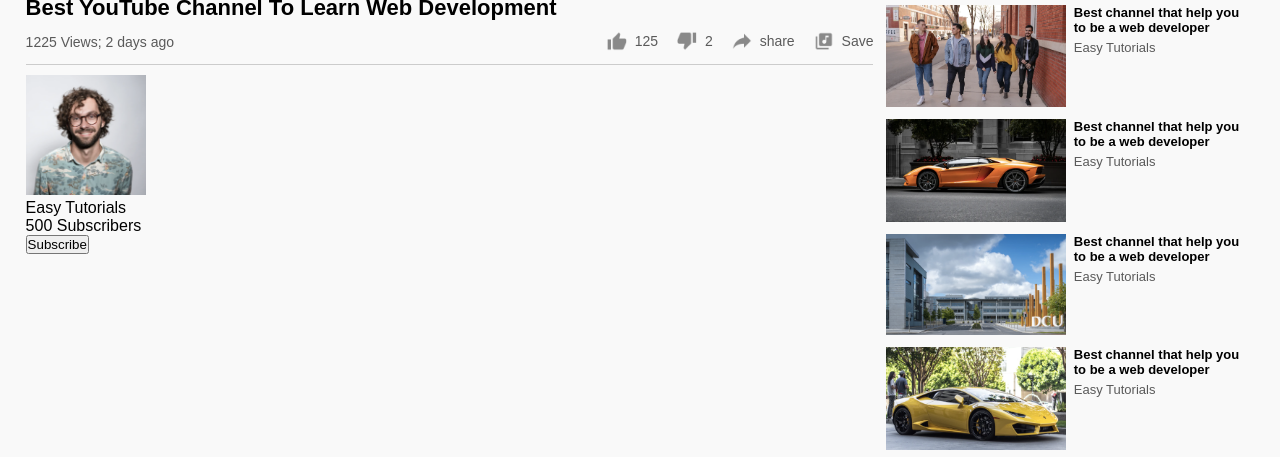
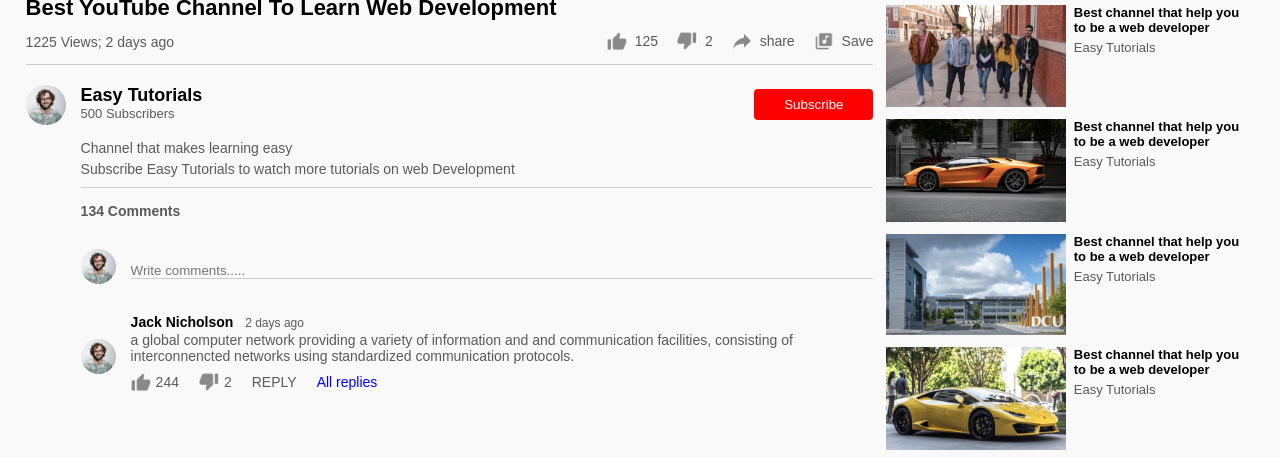
Before and after one commit to nithyarg/you-tube-responsive, a plain HTML site: page play video.html in a window 1280 px wide. Shown: the part 526-983 px from the top of the page. Drawn offline with Linux system fonts and the light colour scheme.

Commit message:
1.55m  complted

```diff
--- a/play video.html
+++ b/play video.html
@@ -56,6 +56,37 @@
               </div>
               <button type="button">Subscribe</button>
             </div>
+            <div class="vid-description">
+              <p>Channel that makes learning easy</p>
+              <p>Subscribe Easy Tutorials to watch more tutorials on web Development</p>
+              <hr>
+              <h4>134 Comments</h4>
+
+              <div class="add-comment">
+                <img src="images/Jack.png">
+                <input type="text" placeholder="Write comments.....">
+              </div>
+              <div class="old-comment">
+                <img src="images/Jack.png">
+                <div>
+                  <h3>Jack Nicholson <span>2 days ago</span></h3>
+                  <p> a global computer network providing a variety of information and
+                    and communication facilities, consisting of interconnencted networks
+                    using standardized communication protocols. </p>
+                    <div class="acomment-action">
+                      <img src="images/like.png">
+                      <span>244</span>
+                      <img src="images/dislike.png">
+                      <span>2</span>
+                      <span>REPLY</span>
+                      <a href="">All replies</a>
+                    </div>
+                </div>
+              </div>
+
+
+            </div>
+
 
 
 
--- a/style.css
+++ b/style.css
@@ -264,3 +264,105 @@
    background: #ccc;
    margin: 10px 0;
 }
+.plublisher{
+   display: flex;
+   align-items: center;
+   margin-top: 20px;
+}
+.plublisher div{
+   flex: 1;
+   line-height: 18px;
+}
+.plublisher img{
+   width: 40px;
+   border-radius: 50%;
+   margin-right: 15px;
+}
+.plublisher div p{
+   color: #000;
+   font-weight: 600;
+   font-size: 18px;
+}
+.plublisher div span{
+   font-size: 13px;
+   color: #5a5a5a;
+}
+.plublisher button{
+   background: red;
+   color: #fff;
+   padding: 8px 30px;
+   border: 0;
+   outline: 0;
+   border-radius: 4px;
+   cursor: pointer;
+}
+.vid-description{
+   padding-left: 55px;
+   margin: 15px 0;
+}
+.vid-description p{
+   font-size: 14px;
+   margin-bottom: 5px;
+   color: #5a5a5a;
+}
+.vid-description h4{
+   font-size: 14px;
+   color: #5a5a5a;
+   margin-top: 15px;
+}
+.add-comment{
+   display: flex;
+   align-items: center;
+   margin: 30px 0;
+}
+.add-comment img{
+   width: 35px;
+   border-radius: 50%;
+   margin-right: 15px;
+}
+.add-comment input{
+   border: 0;
+   outline: 0;
+   border-bottom: 1px solid #ccc;
+   width: 100%;
+   padding-top: 10px;
+   background: transparent;
+}
+.old-comment{
+   display: flex;
+   align-items: center;
+   margin: 20px 0;
+}
+.old-comment img{
+   width: 35px;
+   border-radius: 50%;
+   margin-right: 15px;
+}
+.old-comment h3{
+   font-size: 14px;
+   margin-bottom: 2px;
+}
+.old-comment h3 span{
+   font-size: 12px;
+   color: #5a5a5a;
+   font-weight: 500;
+   margin-left: 8px;
+}
+.old-comment .acomment-action{
+   display: flex;
+   align-items: center;
+   margin: 8px 0;
+   font-size: 14px;
+}
+.old-comment .acomment-action img{
+   border-radius: 0;
+   width: 20px;
+   margin-right: 5px;
+}
+.old-comment .acomment-action span{
+   margin-right: 20px;
+   color: #5a5a5a;
+}
+.old-comment .acomment-action a{
+   color: #0000ff;
+}
```
